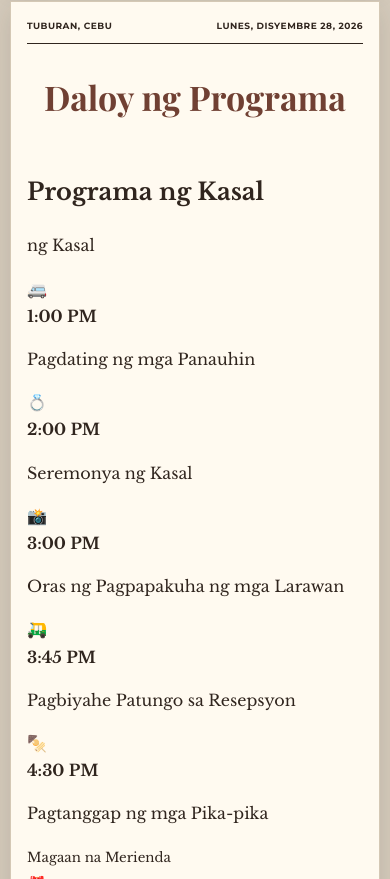
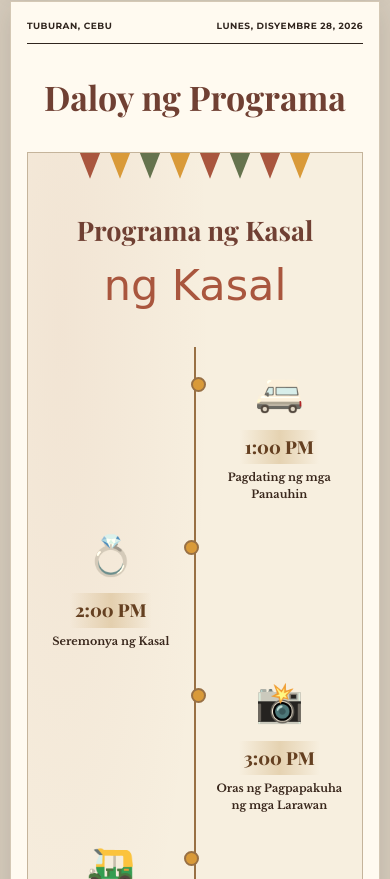
Before and after one commit to kayneflowers/kaye-ivan-wedding, a plain HTML site: page index.html in a window 390 px wide. Shown: the part 4965-5844 px from the top of the page. Drawn offline with nearby package versions, Linux system fonts and the light colour scheme; a web font is replaced by a local one.

Commit message:
Update style.css

```diff
--- a/style.css
+++ b/style.css
@@ -389,7 +389,9 @@ img {
   text-align: center;
 }
 
-/* PAGE 4 — PROGRAM AND ENTOURAGE */
+/* =====================================
+   PAGE 4 — ILLUSTRATED WEDDING PROGRAM
+===================================== */
 
 .program-title {
   margin: 25px 0;
@@ -400,42 +402,220 @@ img {
 }
 
 .program-layout {
-  display: grid;
-  grid-template-columns: minmax(220px, .8fr) minmax(0, 1.7fr);
-  gap: 25px;
-  align-items: start;
+  display: block;
+  width: 100%;
 }
 
-.program-column,
+/* PROGRAM BACKGROUND */
+
+.program-showcase {
+  position: relative;
+  width: 100%;
+  margin: 25px auto 40px;
+  padding: 30px 18px;
+  overflow: hidden;
+  background:
+    radial-gradient(
+      ellipse at 10% 10%,
+      rgba(169, 86, 62, .07),
+      transparent 35%
+    ),
+    radial-gradient(
+      ellipse at 90% 90%,
+      rgba(101, 115, 78, .09),
+      transparent 35%
+    ),
+    #f7efdf;
+  border: 1px solid #c5b49b;
+}
+
+/* FIESTA BUNTING */
+
+.program-bunting {
+  display: flex;
+  justify-content: center;
+  gap: 8px;
+  height: 38px;
+  margin: -30px -18px 25px;
+  padding: 0 10px;
+  border-top: 2px solid var(--brown);
+}
+
+.program-bunting span {
+  display: block;
+  width: 35px;
+  height: 42px;
+  background: var(--rust);
+  clip-path: polygon(0 0, 100% 0, 50% 100%);
+}
+
+.program-bunting span:nth-child(2n) {
+  background: #d99a39;
+}
+
+.program-bunting span:nth-child(3n) {
+  background: var(--olive);
+}
+
+/* PROGRAM TITLE */
+
+.program-showcase > h2 {
+  margin: 25px 0 0;
+  color: var(--brown);
+  font-family: "Playfair Display", Georgia, serif;
+  font-size: clamp(28px, 5vw, 42px);
+  font-weight: 700;
+  text-align: center;
+}
+
+.program-script {
+  margin: -5px 0 35px;
+  color: var(--rust);
+  font-family: "UnifrakturCook", cursive;
+  font-size: clamp(38px, 7vw, 58px);
+  text-align: center;
+}
+
+/* CENTRAL TIMELINE */
+
+.illustrated-timeline {
+  position: relative;
+  width: 100%;
+  padding: 5px 0 15px;
+}
+
+.illustrated-timeline::before {
+  position: absolute;
+  top: 0;
+  bottom: 0;
+  left: 50%;
+  width: 2px;
+  background: #987044;
+  content: "";
+  transform: translateX(-50%);
+}
+
+/* EVENT BLOCKS */
+
+.program-event {
+  position: relative;
+  display: flex;
+  flex-direction: column;
+  width: 46%;
+  min-height: 155px;
+  margin-bottom: 5px;
+  padding: 12px 15px;
+  text-align: center;
+}
+
+.program-event.left {
+  margin-right: auto;
+  align-items: center;
+}
+
+.program-event.right {
+  margin-left: auto;
+  align-items: center;
+}
+
+/* TIMELINE DOTS */
+
+.program-event::before {
+  position: absolute;
+  top: 30px;
+  width: 13px;
+  height: 13px;
+  border: 2px solid #987044;
+  border-radius: 50%;
+  background: #d99a39;
+  content: "";
+  z-index: 2;
+}
+
+.program-event.left::before {
+  right: -9%;
+}
+
+.program-event.right::before {
+  left: -9%;
+}
+
+/* ILLUSTRATIONS */
+
+.program-art {
+  display: grid;
+  width: 100%;
+  min-height: 75px;
+  margin-bottom: 5px;
+  place-items: center;
+  font-size: clamp(38px, 6vw, 58px);
+  line-height: 1.2;
+  filter: sepia(.35);
+}
+
+/* TIME AND DESCRIPTION */
+
+.program-info {
+  width: 100%;
+}
+
+.program-info strong {
+  display: inline-block;
+  margin-bottom: 5px;
+  padding: 2px 18px;
+  background: linear-gradient(
+    90deg,
+    transparent,
+    rgba(196, 157, 92, .35),
+    transparent
+  );
+  color: #654021;
+  font-family: "Playfair Display", Georgia, serif;
+  font-size: clamp(19px, 3vw, 25px);
+  font-weight: 800;
+}
+
+.program-info p {
+  margin: 0;
+  color: #39271c;
+  font-family: "Libre Baskerville", Georgia, serif;
+  font-size: clamp(12px, 1.7vw, 16px);
+  font-weight: 700;
+  line-height: 1.45;
+}
+
+.program-info small {
+  display: block;
+  margin-top: 3px;
+  color: #77624e;
+  font-size: 11px;
+  font-style: italic;
+}
+
+/* PROGRAM FOOTER */
+
+.program-footer {
+  margin-top: 15px;
+  padding-top: 18px;
+  border-top: 3px double var(--line);
+  color: var(--rust);
+  font-family: "Playfair Display", Georgia, serif;
+  font-size: 15px;
+  font-style: italic;
+  text-align: center;
+}
+
+/* ENTOURAGE */
+
 .entourage-column {
+  width: 100%;
   min-width: 0;
 }
 
-.program-column h2,
 .entourage-column > h2 {
   color: var(--brown);
   font-family: "Playfair Display", Georgia, serif;
   text-align: center;
-}
-
-.timeline {
-  padding: 15px;
-  background: #f7f0e4;
-  border: 1px solid var(--line);
-}
-
-.timeline p {
-  padding: 10px 0;
-  border-bottom: 1px solid var(--line);
-  font-size: 13px;
-  line-height: 1.6;
-}
-
-.timeline strong {
-  display: block;
-  color: var(--rust);
-  font-family: "Montserrat", sans-serif;
-  font-size: 12px;
 }
 
 .entourage-title {
@@ -923,9 +1103,12 @@ img {
   font-weight: 400;
 }
 
-/* MOBILE RESPONSIVE */
+/* =====================================
+   MOBILE RESPONSIVE
+===================================== */
 
 @media (max-width: 650px) {
+
   .invitation {
     padding: 10px 0;
   }
@@ -978,14 +1161,77 @@ img {
     font-size: 13px;
   }
 
-  .program-layout {
-    grid-template-columns: 1fr;
-    gap: 25px;
+  /* PROGRAM MOBILE */
+
+  .program-showcase {
+    padding: 22px 8px;
+    margin-top: 20px;
   }
 
-  .program-column {
-    max-width: 100%;
+  .program-bunting {
+    gap: 5px;
+    margin-left: -8px;
+    margin-right: -8px;
   }
+
+  .program-bunting span {
+    width: 25px;
+    height: 32px;
+  }
+
+  .program-showcase > h2 {
+    font-size: 27px;
+  }
+
+  .program-script {
+    font-size: 43px;
+    margin-bottom: 25px;
+  }
+
+  .program-event {
+    width: 47%;
+    min-height: 135px;
+    padding: 8px 5px;
+  }
+
+  .program-event::before {
+    top: 25px;
+    width: 11px;
+    height: 11px;
+  }
+
+  .program-event.left::before {
+    right: -9%;
+  }
+
+  .program-event.right::before {
+    left: -9%;
+  }
+
+  .program-art {
+    min-height: 65px;
+    font-size: 39px;
+  }
+
+  .program-info strong {
+    padding: 2px 5px;
+    font-size: 18px;
+  }
+
+  .program-info p {
+    font-size: 11px;
+    line-height: 1.5;
+  }
+
+  .program-info small {
+    font-size: 9px;
+  }
+
+  .program-footer {
+    font-size: 12px;
+  }
+
+  /* ENTOURAGE MOBILE */
 
   .entourage-group h3 {
     font-size: 15px;
@@ -998,6 +1244,8 @@ img {
   .entourage-grid {
     gap: 6px;
   }
+
+  /* ATTIRE MOBILE */
 
   .attire-header h1 {
     font-size: clamp(38px, 10vw, 58px);
@@ -1070,6 +1318,8 @@ img {
     font-size: 9px;
   }
 
+  /* OTHER SECTIONS */
+
   .word-game {
     padding: 18px 12px;
   }
@@ -1103,9 +1353,38 @@ img {
   }
 }
 
+/* SMALL MOBILE */
+
 @media (max-width: 380px) {
+
   .paper-page {
     padding: 12px;
+  }
+
+  .program-event {
+    width: 47%;
+    min-height: 145px;
+    padding: 7px 3px;
+  }
+
+  .program-art {
+    font-size: 34px;
+  }
+
+  .program-info strong {
+    font-size: 16px;
+  }
+
+  .program-info p {
+    font-size: 10px;
+  }
+
+  .program-event.left::before {
+    right: -9%;
+  }
+
+  .program-event.right::before {
+    left: -9%;
   }
 
   .attire-main-layout {
```
